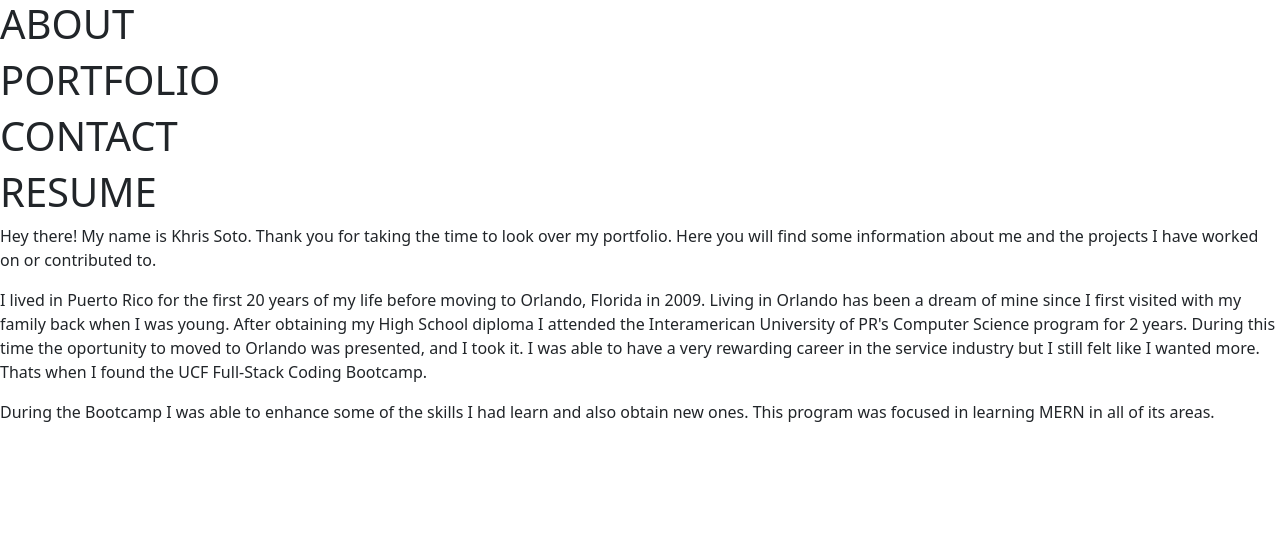
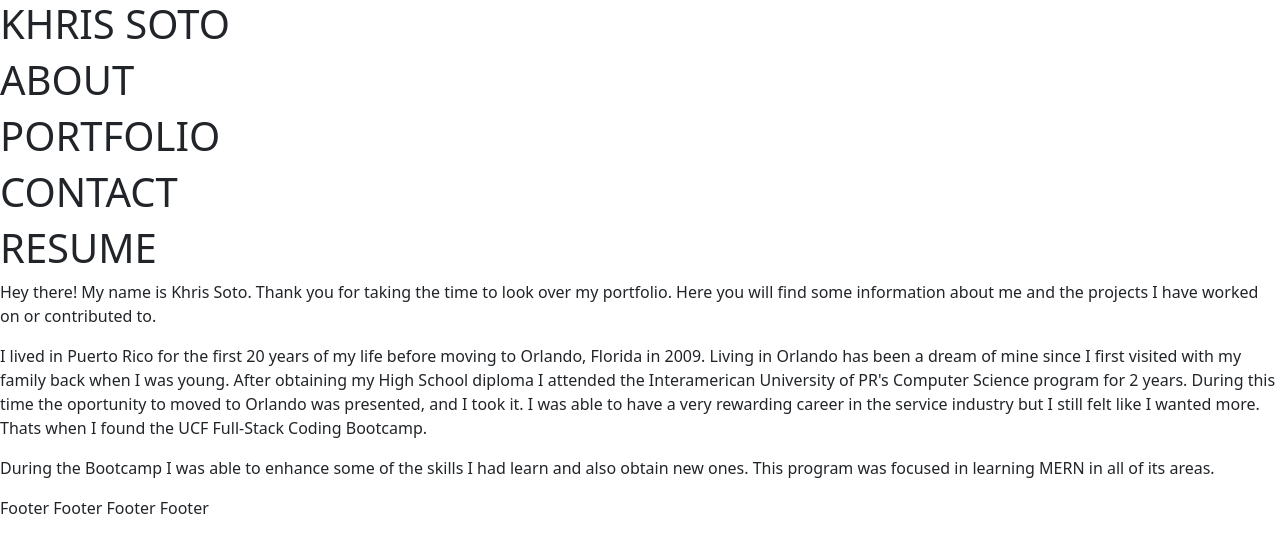
Before and after one commit to KSoto18/Portfolio-React, a React (Create React App) app: page / in a window 1280 px wide. Shown: the top 552 px of the page. Built offline with nearby package versions, Linux system fonts and the light colour scheme.

Commit message:
added a home(body) to load componetns

```diff
--- a/src/App.js
+++ b/src/App.js
@@ -2,42 +2,30 @@ import React, { useState } from 'react';
 
 import '../node_modules/bootstrap/dist/css/bootstrap.min.css'
 
-// import './App.css'
-
-import Nav from './components/Nav';
-import About from './components/About';
-import Contact from './components/Contact';
-import Portfolio from './components/Portfolio';
-import Resume from './components/Resume';
-
-
+import Home from './pages/Home';
+import Header from './components/Header';
+import Footer from './components/Footer';
 
 
 function App() {
-
-  const [pageIndex, setPageIndex] = useState(0);
-
   return (
 
-    <div className='App'>
-      <Nav
-         showAbout={() => setPageIndex(0)}
-         showPortfolio={() => setPageIndex(1)}
-         showContact={() => setPageIndex(2)}
-         showResume={() => setPageIndex(3)}
-         />
-         {pageIndex === 0 ? (
-          <About />
-         ) : pageIndex === 1 ? (
-          <Portfolio />
-         ) : pageIndex === 2 ? (
-          <Contact />
-         ) : pageIndex === 3 ? (
-          <Resume />
-         ) : (
-          <About />
-         )}
+    <div>
+
+      <div>
+        <Header />
+      </div>
+
+      <div>
+        <Home />
+      </div>
+
+      <div>
+        <Footer />
+      </div>
+
     </div>
+
   );
 }
 
--- /dev/null
+++ b/src/components/Footer/index.jsx
@@ -0,0 +1,16 @@
+import React from 'react';
+
+const Footer = () => {
+
+    return (
+
+        <div>
+
+            Footer Footer Footer Footer
+
+        </div>
+
+    );
+};
+
+export default Footer;
--- /dev/null
+++ b/src/components/Header/index.jsx
@@ -0,0 +1,16 @@
+import React from 'react';
+
+const Header = () => {
+
+    return (
+
+        <div>
+
+            <h1>KHRIS SOTO</h1>
+
+        </div>
+
+    );
+};
+
+export default Header;
--- /dev/null
+++ b/src/pages/Home.js
@@ -0,0 +1,40 @@
+import React, { useState } from 'react';
+
+// import './App.css'
+
+import Nav from '../components/Nav';
+import About from '../components/About';
+import Contact from '../components/Contact';
+import Portfolio from '../components/Portfolio';
+import Resume from '../components/Resume';
+
+
+function Home() {
+
+  const [pageIndex, setPageIndex] = useState(0);
+
+  return (
+
+    <div className='Home'>
+      <Nav
+         showAbout={() => setPageIndex(0)}
+         showPortfolio={() => setPageIndex(1)}
+         showContact={() => setPageIndex(2)}
+         showResume={() => setPageIndex(3)}
+         />
+         {pageIndex === 0 ? (
+          <About />
+         ) : pageIndex === 1 ? (
+          <Portfolio />
+         ) : pageIndex === 2 ? (
+          <Contact />
+         ) : pageIndex === 3 ? (
+          <Resume />
+         ) : (
+          <About />
+         )}
+    </div>
+  );
+}
+
+export default Home;
```
